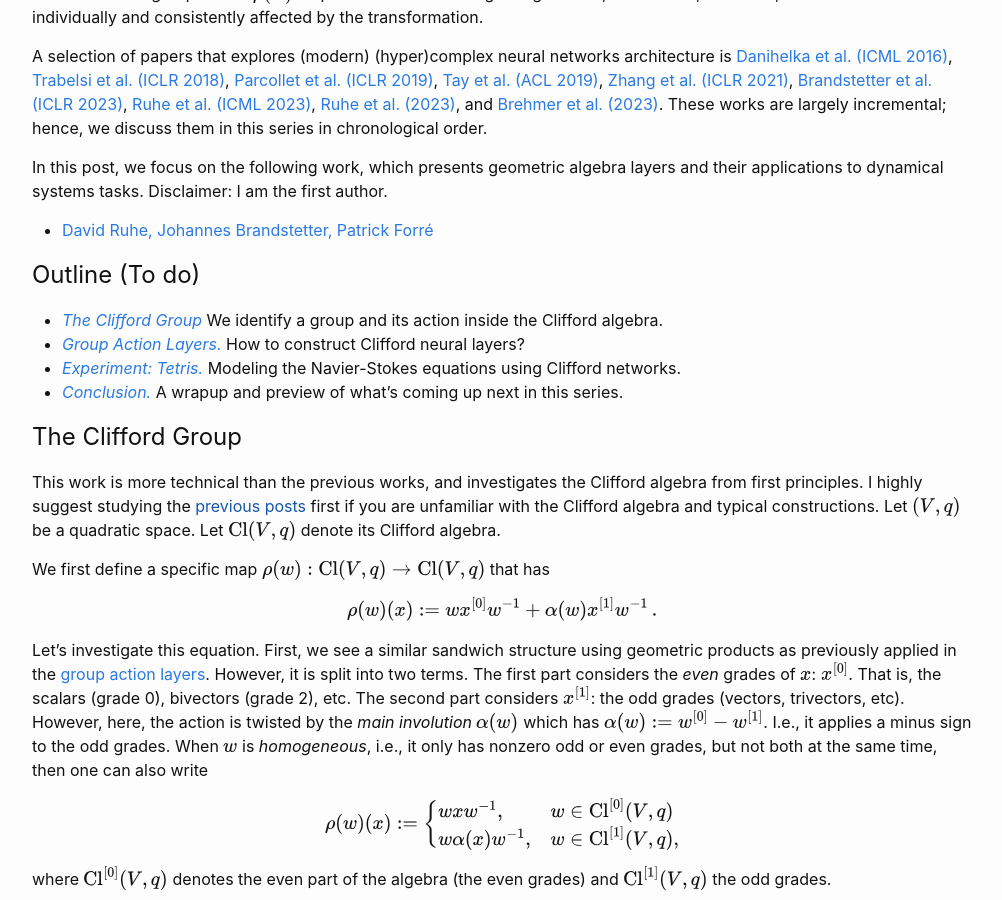
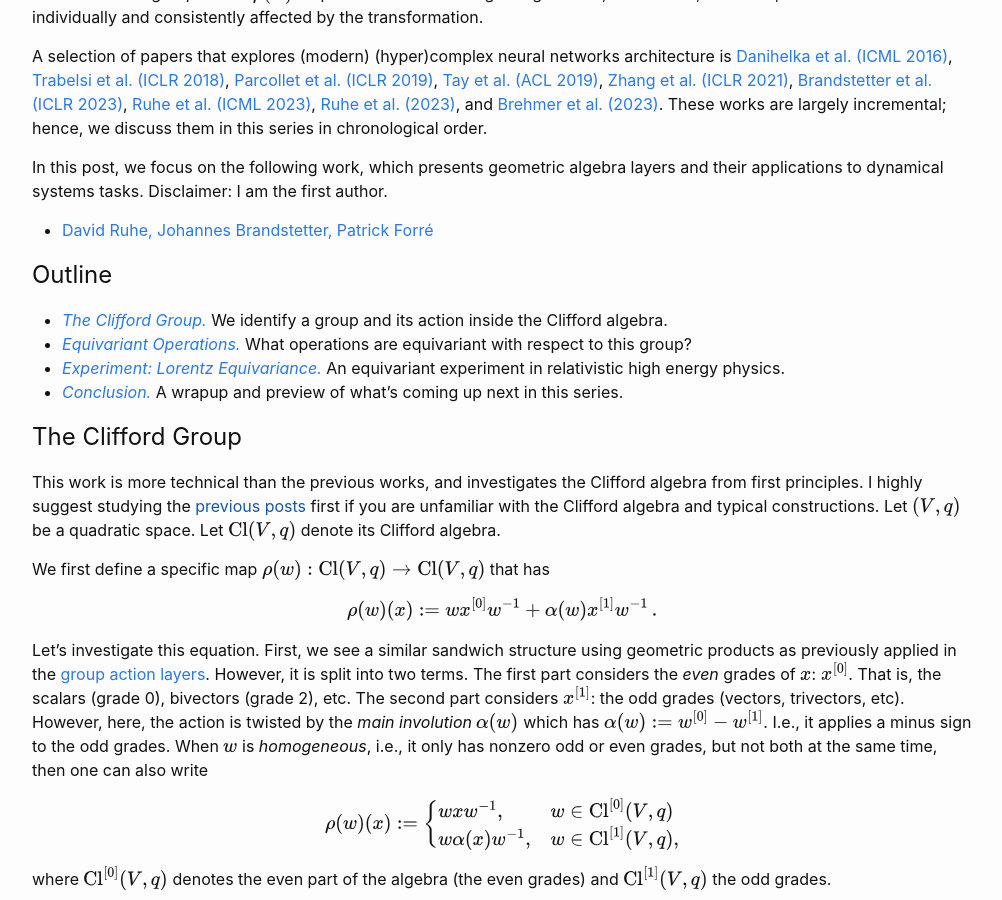
Before and after one commit to DavidRuhe/DavidRuhe.github.io, a Jekyll site: the page built from _posts/2023-06-15-clifford-group.md, in a window 1280 px wide and 900 px high, scrolled down 884 px. Shown: the whole window, without its empty margins (138-1140 px from the left). Built offline with Jekyll 4.4.1, drawn with Linux system fonts in a browser that asks for light colours; nearby versions of some CDN libraries; comment, search, counter and statistics services are not loaded.

```diff
--- a/_posts/2023-06-15-clifford-group.md
+++ b/_posts/2023-06-15-clifford-group.md
@@ -32,11 +32,10 @@
 In this post, we focus on the following work, which presents geometric algebra layers and their applications to dynamical systems tasks. Disclaimer: I am the first author.
 * [David Ruhe, Johannes Brandstetter, Patrick Forré](https://arxiv.org/abs/2305.11141)
 
-# Outline (To do)
-* *<a href="#the-clifford-group">The Clifford Group </a>*We identify a group and its action inside the Clifford algebra.
-* *<a href="#clifford-neural-layers">Group Action Layers. </a>*How to construct Clifford neural layers?
-<!-- * *<a href="#the-geometric-product">The Geometric Product. </a>*The fundamental algebra product. -->
-* *<a href="#experiment-the-navier-stokes-equations">Experiment: Tetris. </a>*Modeling the Navier-Stokes equations using Clifford networks.
+# Outline
+* *<a href="#the-clifford-group">The Clifford Group. </a>*We identify a group and its action inside the Clifford algebra.
+* *<a href="#equivariant-operations">Equivariant Operations. </a>*What operations are equivariant with respect to this group?
+* *<a href="#experiment:-lorentz-equivariant-top-tagging-">Experiment: Lorentz Equivariance. </a>*An equivariant experiment in relativistic high energy physics.
 * *<a href="#conclusion">Conclusion. </a>* A wrapup and preview of what's coming up next in this series.
 
 
```
Also changed, not shown: other parts of _posts/2023-06-15-clifford-group.md (+1 -1 lines).
